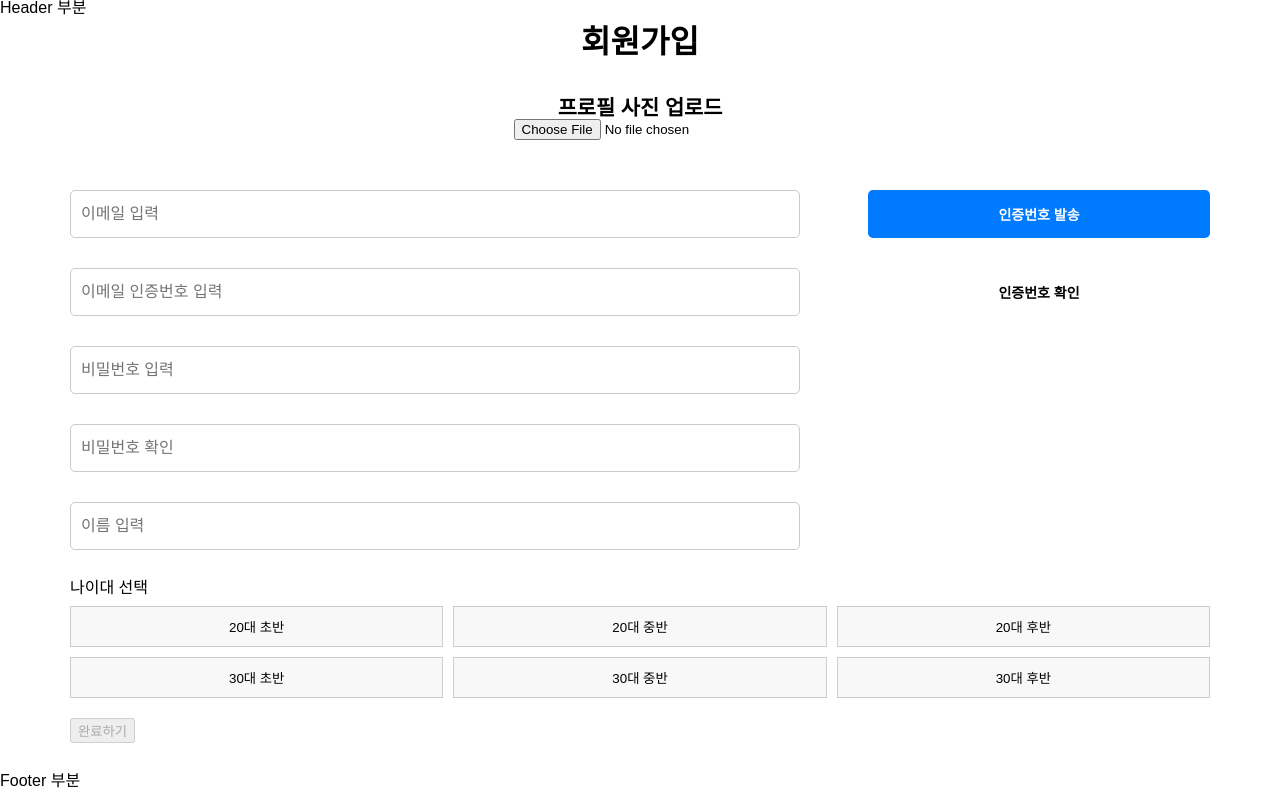
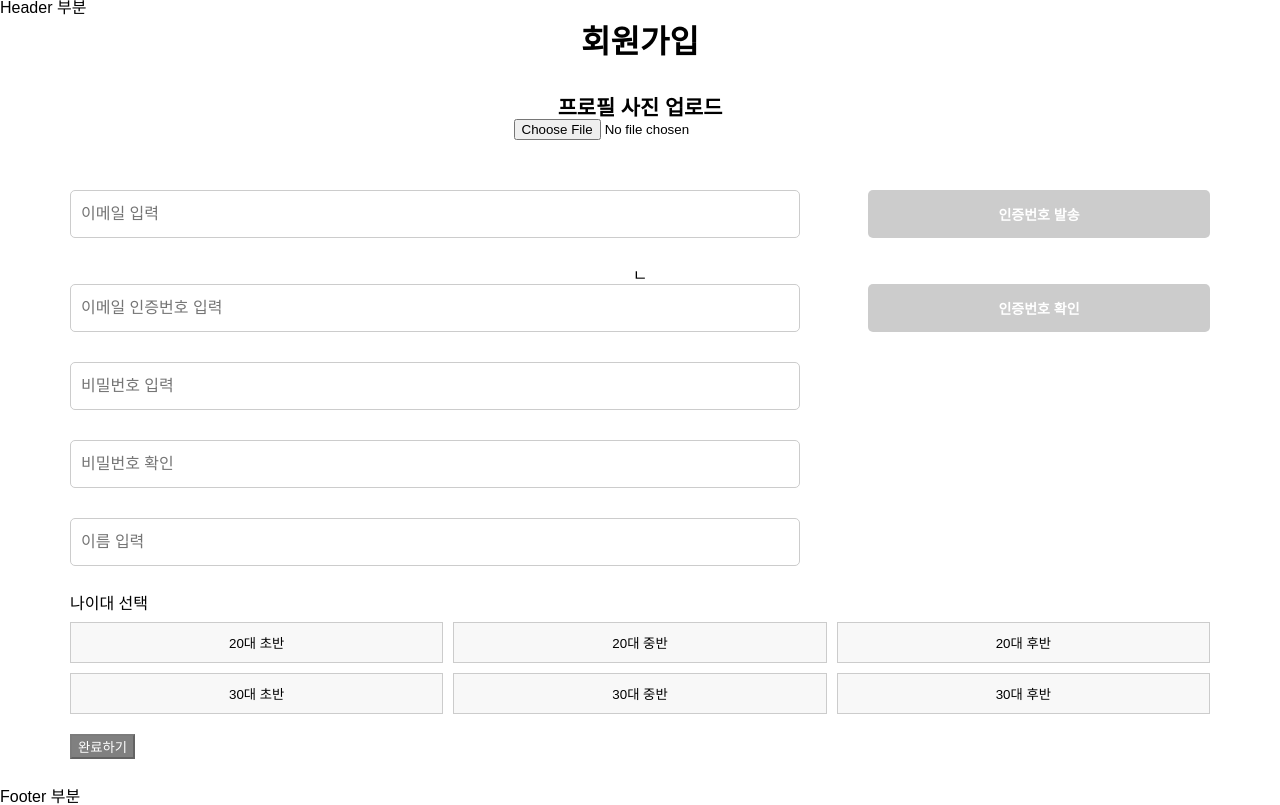
Before and after one commit to pshyun123/weather-fit, a React (Create React App) app: page /join in a window 1280 px wide. Built offline with nearby package versions, Linux system fonts and the light colour scheme.

Commit message:
모든 정보 입력 . 시완료하기 버튼 활성화

```diff
--- a/src/component/join/JoinInputstyle.jsx
+++ b/src/component/join/JoinInputstyle.jsx
@@ -45,6 +45,7 @@ export const InputButton = (props) => {
     msgType,
     disabled,
     height,
+    btnClick,
   } = props;
 
   return (
@@ -54,10 +55,12 @@ export const InputButton = (props) => {
           type={type ? type : "text"}
           defaultValue={value}
           placeholder={holder}
-          onChange={(e) => changeEvt(e)}
-          disabled={disabled}
+          onChange={changeEvt}
         />
         <Button
+          onClick={btnClick}
+          disabled={!active}
+          className={active ? "active" : ""}
           children={btnChild}
           active={active}
           clickEvt={clickEvt}
@@ -103,7 +106,18 @@ const InputComp = styled.div`
   }
 `;
 export const Input = (props) => {
-  const { value, holder, changeEvt, type, msg, msgType, disabled } = props;
+  const {
+    value,
+    holder,
+    changeEvt,
+    type,
+    msg,
+    msgType,
+    disabled,
+    btnClick,
+    active,
+    btnChild,
+  } = props;
   return (
     <InputComp>
       <input
@@ -113,7 +127,11 @@ export const Input = (props) => {
         onChange={(e) => changeEvt(e)}
         disabled={disabled}
       />
-      <div className={`msg ${msgType ? "" : "fail"}`}>{msg}</div>
+      <button onClick={btnClick} disabled={!active}>
+        {btnChild}
+      </button>
+      {/* <div className={`msg ${msgType ? "" : "fail"}`}>{msg}</div> */}
+      <p className={msgType ? "success" : "error"}>{msg}</p>
     </InputComp>
   );
 };
--- a/src/component/join/JoinStyle.jsx
+++ b/src/component/join/JoinStyle.jsx
@@ -34,18 +34,22 @@ const JoinComp = styled.section`
       align-items: center;
     }
 
-    .inputArea > div:first-child button {
+    .inputArea > div:nth-child(1) button,
+    .inputArea > div:nth-child(2) button {
       /* 인증번호 발송 버튼 스타일 */
-      background-color: #007bff;
+      background-color: #cccccc;
       color: white;
       padding: 10px 15px;
       border: none;
       border-radius: 5px;
-      cursor: pointer;
+      cursor: not-allowed;
     }
 
-    .inputArea > div:first-child button:hover {
-      background-color: #0056b3;
+    .inputArea > div:nth-child(1) button:active,
+    .inputArea > div:nth-child(2) button:active {
+      background-color: #007bff;
+      cursor: pointer;
+      opacity: 1;
     }
 
     .select-age {
--- a/src/pages/Join.jsx
+++ b/src/pages/Join.jsx
@@ -3,6 +3,7 @@ import UserApi from "../api/UserApi";
 import JoinComp from "../component/join/JoinStyle";
 import { InputButton } from "../component/join/JoinInputstyle";
 import { useEffect } from "react";
+import { useNavigate } from "react-router-dom";
 
 const Join = () => {
   // 입력 칸에 이메일, 이메일 인증, 비밀번호, 이름 입력 / 프로필, 나이대별 선택
@@ -31,27 +32,44 @@ const Join = () => {
   const [isName, setIsName] = useState(false);
   const [isProfileImage, setIsProfileImage] = useState(false);
   const [isAgeGroup, setIsAgeGroup] = useState(false);
+  const [isSendingCode, setIsSendingCode] = useState(false);
+  const [isCodeSent, setIsCodeSent] = useState(false);
 
   // 전체 유효성
   const [isFormValid, setIsFormValid] = useState(false);
 
+  // 완료하기 활성화 비활성화 버튼
+  const [isButtonActive, setIsButtonActive] = useState(false);
+
+  // 페이지 이동
+  const navigate = useNavigate();
+
   // 모든 입력이 유효한지 확인하는 함수
   const isAllInputValid = () => {
-    return (
-      isEmail &&
+    const isValid =
+      inputEmail &&
       isEmailConf &&
-      isPw &&
+      inputPw &&
       isPw2 &&
-      isName &&
-      isProfileImage &&
-      ageGroup !== ""
-    );
+      inputName &&
+      profileImage &&
+      ageGroup;
+    setIsButtonActive(isValid);
+    return isValid;
   };
 
   // 각 입력 상태가 변경될 때마다 전체 유효성 확인
   useEffect(() => {
-    setIsFormValid(isAllInputValid());
-  }, [isEmail, isEmailConf, isPw, isPw2, isName, isProfileImage, ageGroup]);
+    isAllInputValid();
+  }, [
+    inputEmail,
+    inputEmailConf,
+    inputPw,
+    inputPw2,
+    inputName,
+    profileImage,
+    ageGroup,
+  ]);
 
   // 이메일, 비밀번호 정규식
   const regexList = {
@@ -210,13 +228,14 @@ const Join = () => {
     if (isAllInputValid()) {
       try {
         const res = await UserApi.register({
-          email: inputEmail,
-          password: inputPw,
+          email: inputEmail && inputEmailConf,
+          password: inputPw && inputPw2,
           name: inputName,
           profileImage: profileImage,
           ageGroup: ageGroup,
         });
         console.log("회원가입 성공:", res.data);
+        navigate("/"); // 회원가입 성공 후 메인 페이지로 이동
       } catch (error) {
         console.error("회원가입 실패:", error);
       }
@@ -261,6 +280,7 @@ const Join = () => {
               msgType={isEmail}
               btnClick={sendEmailAuthCode} // 버튼 클릭 시 인증번호 발송 요청
             />
+            ㄴ
             <InputButton
               holder="이메일 인증번호 입력"
               value={inputEmailConf}
@@ -314,7 +334,14 @@ const Join = () => {
             <p>{ageGroupMessage}</p>
           </div>
 
-          <button onClick={onSubmit} disabled={!isAllInputValid()}>
+          <button
+            onClick={onSubmit}
+            disabled={!isButtonActive}
+            style={{
+              backgroundColor: isButtonActive ? "blue" : "gray",
+              color: "white",
+              cursor: isButtonActive ? "pointer" : "not-allowed",
+            }}>
             완료하기
           </button>
         </div>
```
